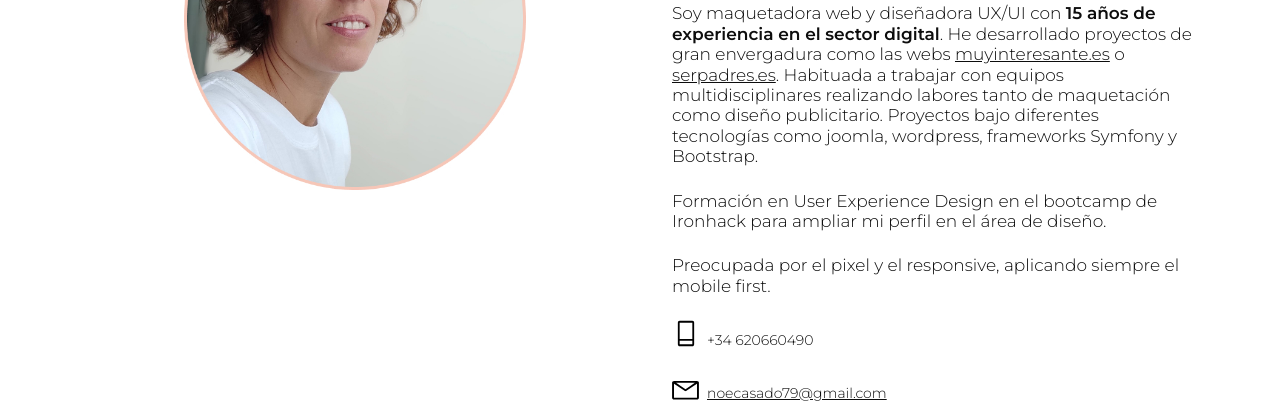
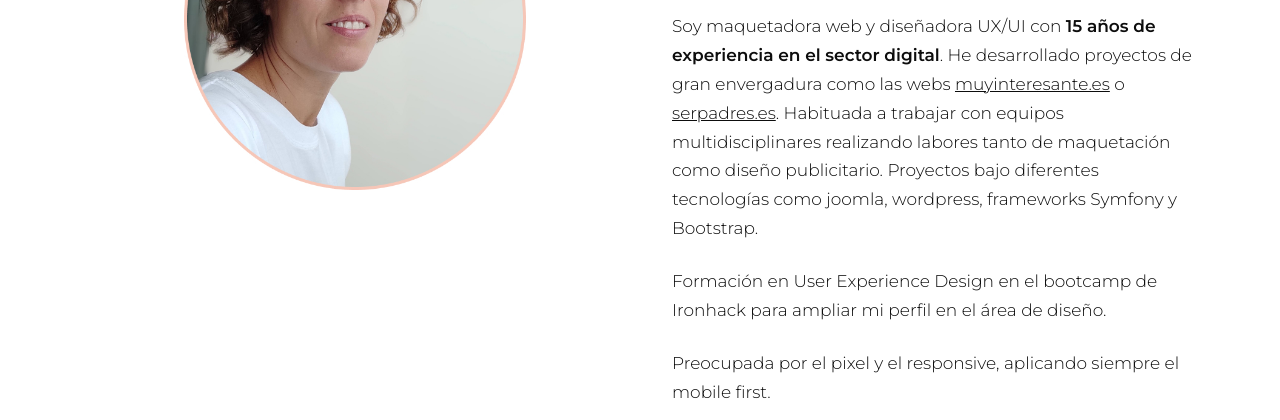
Before and after one commit to noeliaCasado/portfolio, a plain HTML site: page sobremi.html in a window 1280 px wide. Shown: the part 378-798 px from the top of the page. Drawn offline with nearby package versions, Linux system fonts and the light colour scheme; a web font is replaced by a local one.

Commit message:
Add files via upload

```diff
--- a/styles/style.css
+++ b/styles/style.css
@@ -556,7 +556,7 @@ h2.main__skills-title {
 
     .main__presentation p {
         font-size: 1.7rem;
-        line-height: 1.2em;
+        line-height: 1.7em;
         margin: 16px 0 24px 0;
         font-weight: 300;
         text-align: left;
```
